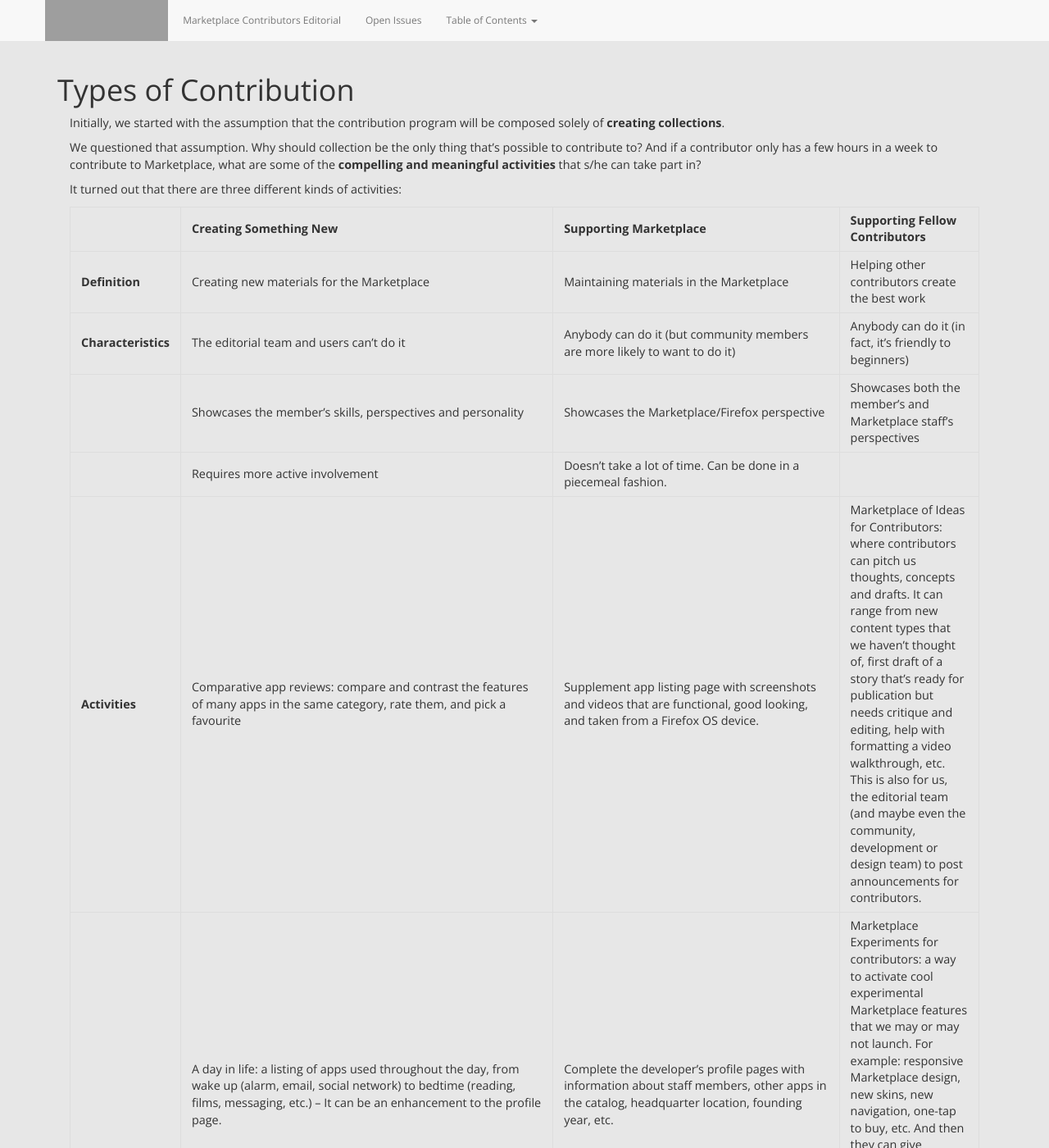
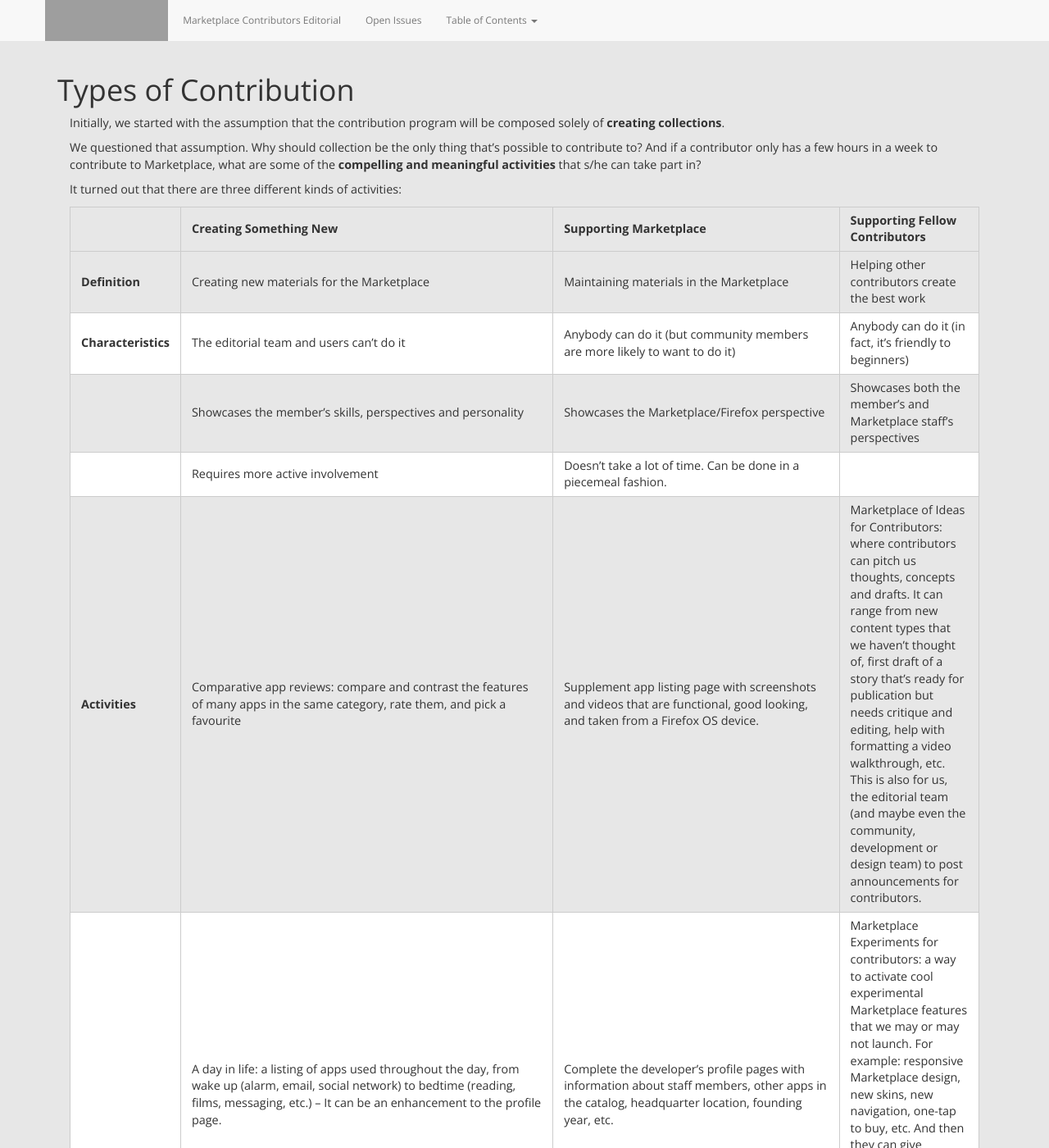
Before and after one commit to MarketplaceUX/marketplace-community-editorial, a Jekyll site: the page built from contributionTypes.html, in a window 1280 px wide and 1400 px high. Shown: the whole window at 82% size. Built offline with Jekyll 4.4.1, drawn with Linux system fonts in a browser that asks for light colours; nearby versions of some CDN libraries; grey boxes are pictures that could not be loaded.

Commit message:
Fix table style

```diff
--- a/css/customStyles.css
+++ b/css/customStyles.css
@@ -57,13 +57,13 @@ ol.letters{
 
 table.longText th, table.longText td {
   padding: 6px 13px;
-  border: 1px solid #ddd;
+  border: 1px solid #ccc;
 }
 
 table.longText th {
   font-weight: bold;
 }
 
-tablet.longText tr:nth-child(2n) {
+table.longText tr:nth-child(2n) {
   background-color: #fff;
 }
```
